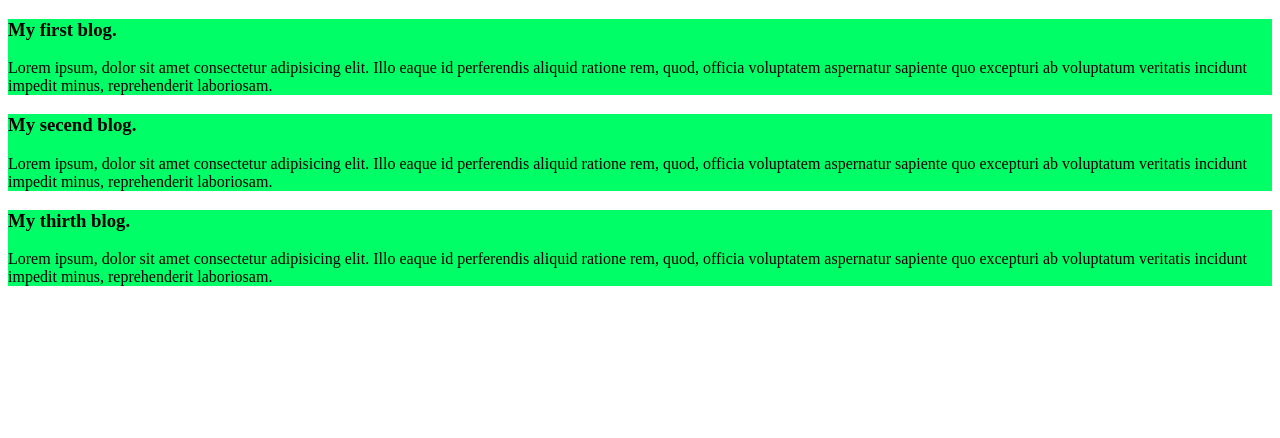
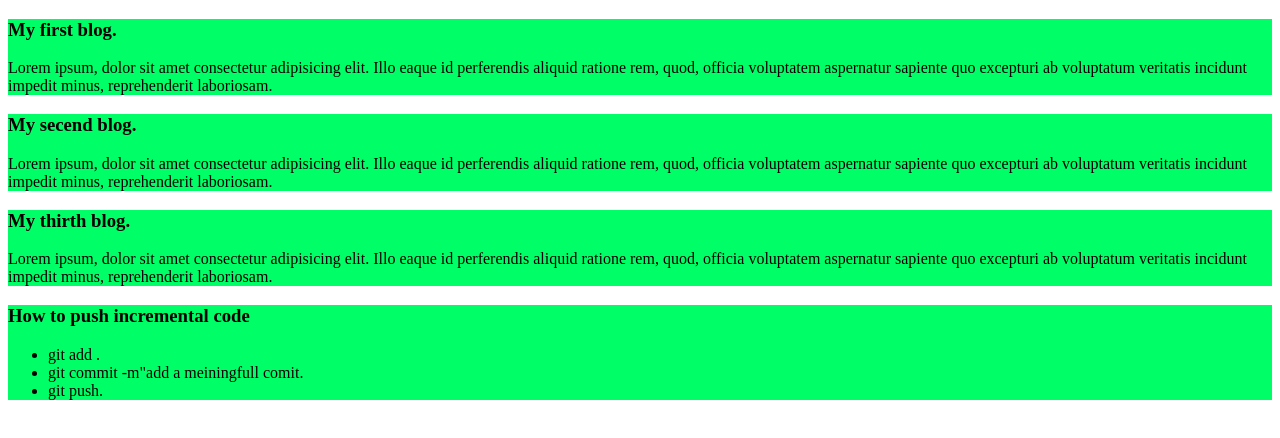
Before and after one commit to IconicZestore01/my-simple-website, a plain HTML site: page index.html in a window 1280 px wide. Drawn offline with Linux system fonts and the light colour scheme.

Commit message:
added a list to push code

```diff
--- a/index.html
+++ b/index.html
@@ -19,5 +19,13 @@
         <h3>My thirth blog.</h3>
         <p>Lorem ipsum, dolor sit amet consectetur adipisicing elit. Illo eaque id perferendis aliquid ratione rem, quod, officia voluptatem aspernatur sapiente quo excepturi ab voluptatum veritatis incidunt impedit minus, reprehenderit laboriosam.</p>
     </div>
+    <div>
+        <h3>How to push incremental code</h3>
+        <ul>
+            <li>git add .</li>
+            <li>git commit -m"add a meiningfull comit.</li>
+            <li>git push.</li>
+        </ul>
+    </div>
 </body>
 </html>
```
